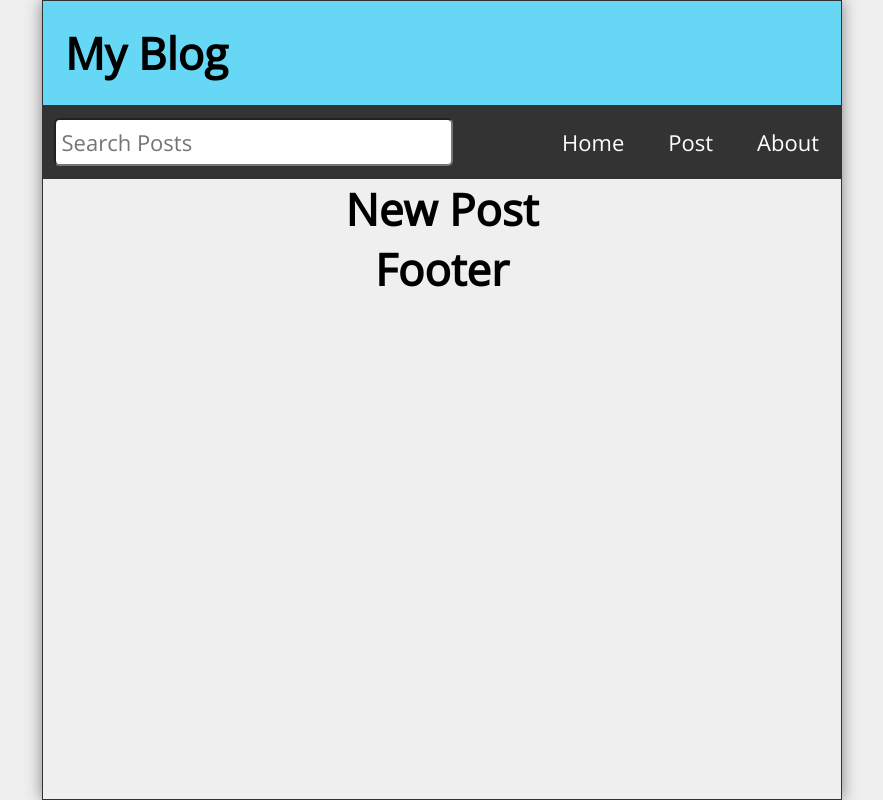
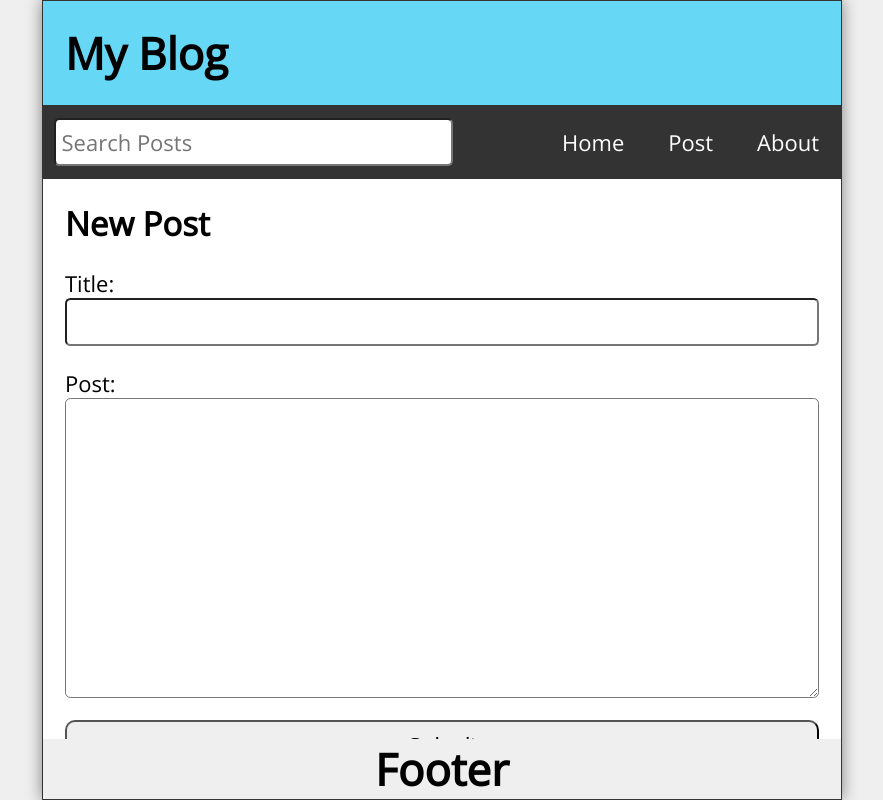
Before and after one commit to veronicaminciuna/my-blog, a React (Create React App) app: page /post in a window 1280 px wide. Shown: the whole page, without its empty margins (198-1081 px from the left). Built offline with nearby package versions, Linux system fonts and the light colour scheme.

Commit message:
new post form

```diff
--- a/src/App.js
+++ b/src/App.js
@@ -33,8 +33,20 @@ function App() {
   ])
   const [search, setSearch] = useState('');
   const [searchResults, setSearchResults] = useState([]);
+  const [postTitle, setPostTitle] = useState('');
+  const [postBody, setPostBody] = useState('');
+  let navigate = useNavigate();
+
+  const handleSubmit = () => {
+
+  }
+
+
+
   const handleDelete = (id) => {
-
+    const postsList = posts.filter(post => post.id !== id);
+    setPosts(postsList)
+    navigate('/');
   }
 
   return (
@@ -43,7 +55,13 @@ function App() {
       <Nav search={search} setSearch={setSearch}/>
       <Routes>
         <Route exact path="/" element={<Home posts={posts} />} />
-        <Route exact path="/post" element={<NewPost />} />
+        <Route exact path="/post" element={<NewPost
+        handleSubmit={handleSubmit}
+        postTitle={postTitle}
+        setPostTitle={setPostTitle}
+        postBody={postBody}
+        setPostBody={setPostBody}
+        />} />
         <Route path="/post/:id" element={<PostPage posts={posts} handleDelete={handleDelete} />} />
         <Route path="/about" element={<About />} />
         <Route path="*" element={<Missing />} />
--- a/src/NewPost.js
+++ b/src/NewPost.js
@@ -1,9 +1,27 @@
 import React from 'react'
 
-const NewPost = () => {
+const NewPost = ({handleSubmit, postTitle, setPostTitle, postBody, setPostBody}) => {
   return (
-      <main>
-          <h1>New Post</h1>
+      <main className='NewPost'>
+          <h2>New Post</h2>
+          <form className='newPostForm' onSubmit={handleSubmit}>
+              <label htmlFor='postTitle'>Title:</label>
+              <input
+              id='postTitle'
+              type='text'
+              required
+              value={postTitle}
+              onChange={(e)=>setPostTitle=(e.target.value)}
+              />
+              <label htmlFor='postBody'>Post:</label>
+              <textarea
+                id='postBody'
+                required
+                value={postBody}
+                onChange={(e)=> setPostBody(e.target.value)}
+              />
+              <button type='submit'>Submit</button>
+          </form>
       </main>
   )
 }
--- a/src/PostPage.js
+++ b/src/PostPage.js
@@ -19,7 +19,7 @@ const PostPage = ({posts,handleDelete}) => {
             }
             { !post &&
                 <>
-                <h2>Post Not FOund</h2>
+                <h2>Post Not Found</h2>
                 <p>Well, that's disappointing.</p>
                 <p>
                     <Link to='/'>Visit our Homepage</Link>
```
